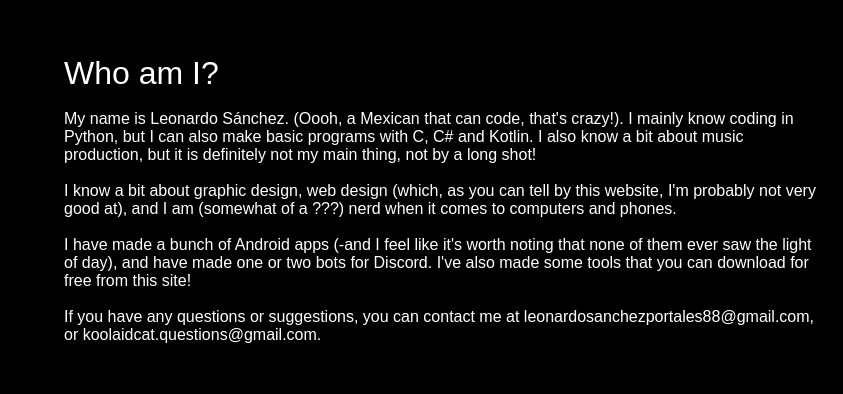
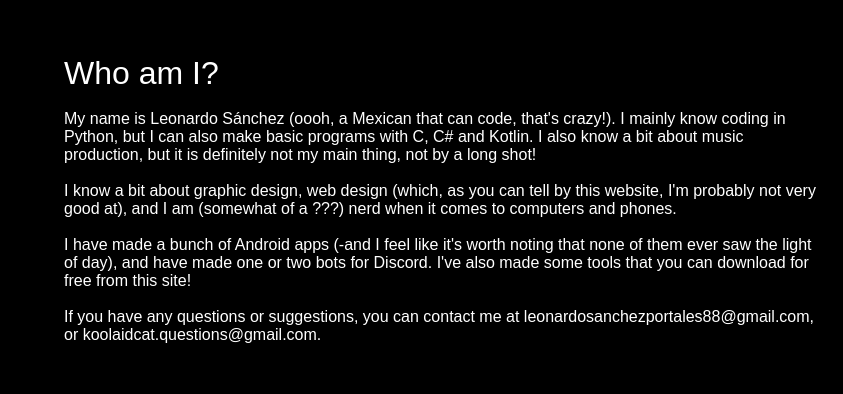
Before and after one commit to KoolAidCat/KoolAidCat.github.io, a plain HTML site: page index.html in a window 1280 px wide. Shown: the part 450-844 px from the top of the page, 0-843 px from the left. Drawn offline with Linux system fonts and the light colour scheme.

Commit message:
Fixed a typo

```diff
--- a/index.html
+++ b/index.html
@@ -16,7 +16,7 @@
     <div class="whoamibigContainer">
         <div class="whoami">
             <h1>Who am I?</h1><br>
-            <p>My name is Leonardo Sánchez. (Oooh, a Mexican that can code, that's crazy!). I mainly know coding in Python, but I can also make basic programs with C, C# and Kotlin. I also know a bit about music production, but it is definitely not my main thing, not by a long shot!<br><br>I know a bit about graphic design, web design (which, as you can tell by this website, I'm probably not very good at), and I am (somewhat of a ???) nerd when it comes to computers and phones.<br><br>I have made a bunch of Android apps (-and I feel like it's worth noting that none of them ever saw the light of day), and have made one or two bots for Discord. I've also made some tools that you can download for free from this site!<br><br>If you have any questions or suggestions, you can contact me at leonardosanchezportales88@gmail.com, or koolaidcat.questions@gmail.com.</p>
+            <p>My name is Leonardo Sánchez (oooh, a Mexican that can code, that's crazy!). I mainly know coding in Python, but I can also make basic programs with C, C# and Kotlin. I also know a bit about music production, but it is definitely not my main thing, not by a long shot!<br><br>I know a bit about graphic design, web design (which, as you can tell by this website, I'm probably not very good at), and I am (somewhat of a ???) nerd when it comes to computers and phones.<br><br>I have made a bunch of Android apps (-and I feel like it's worth noting that none of them ever saw the light of day), and have made one or two bots for Discord. I've also made some tools that you can download for free from this site!<br><br>If you have any questions or suggestions, you can contact me at leonardosanchezportales88@gmail.com, or koolaidcat.questions@gmail.com.</p>
         </div>
         <div class="whoamiimage">
             <img src="https://i.ibb.co/FB1jqdG/IMG-20240923-082616.jpg" alt="A cat" width="400px"><br>
```
